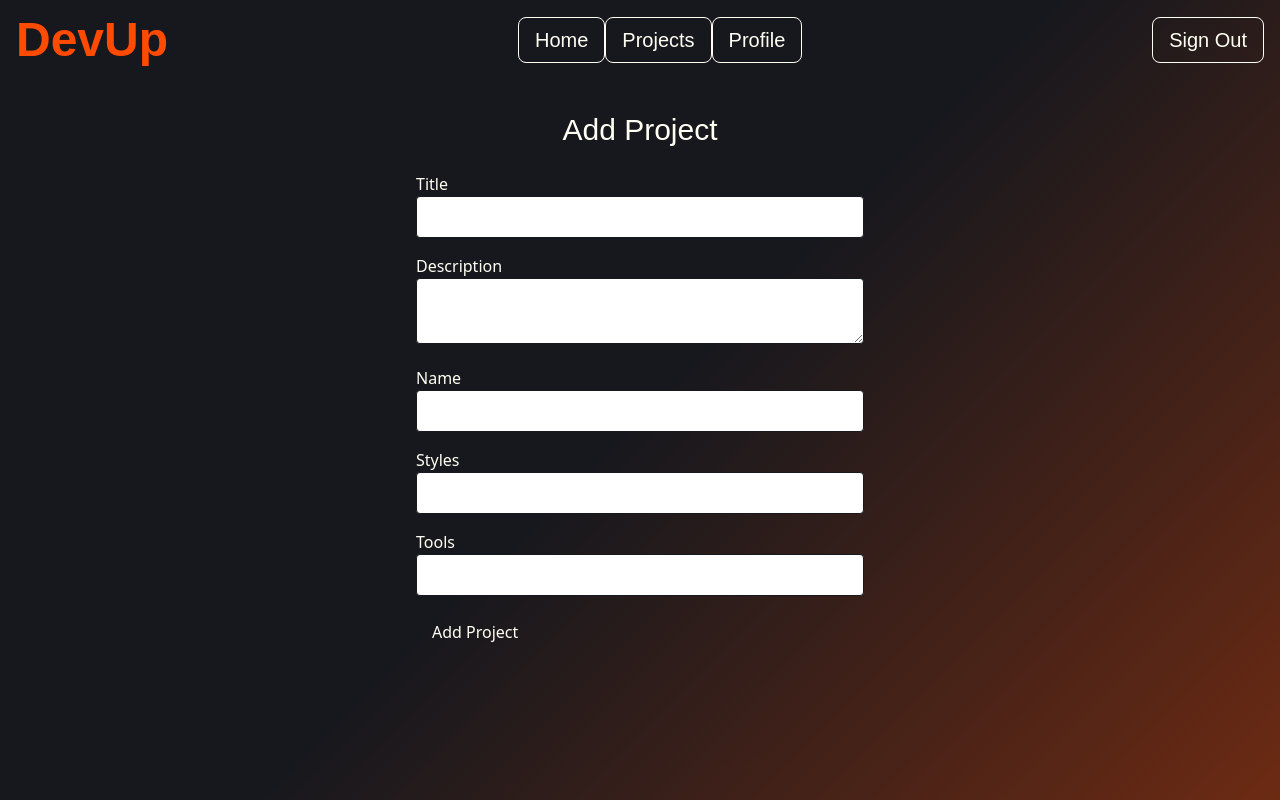
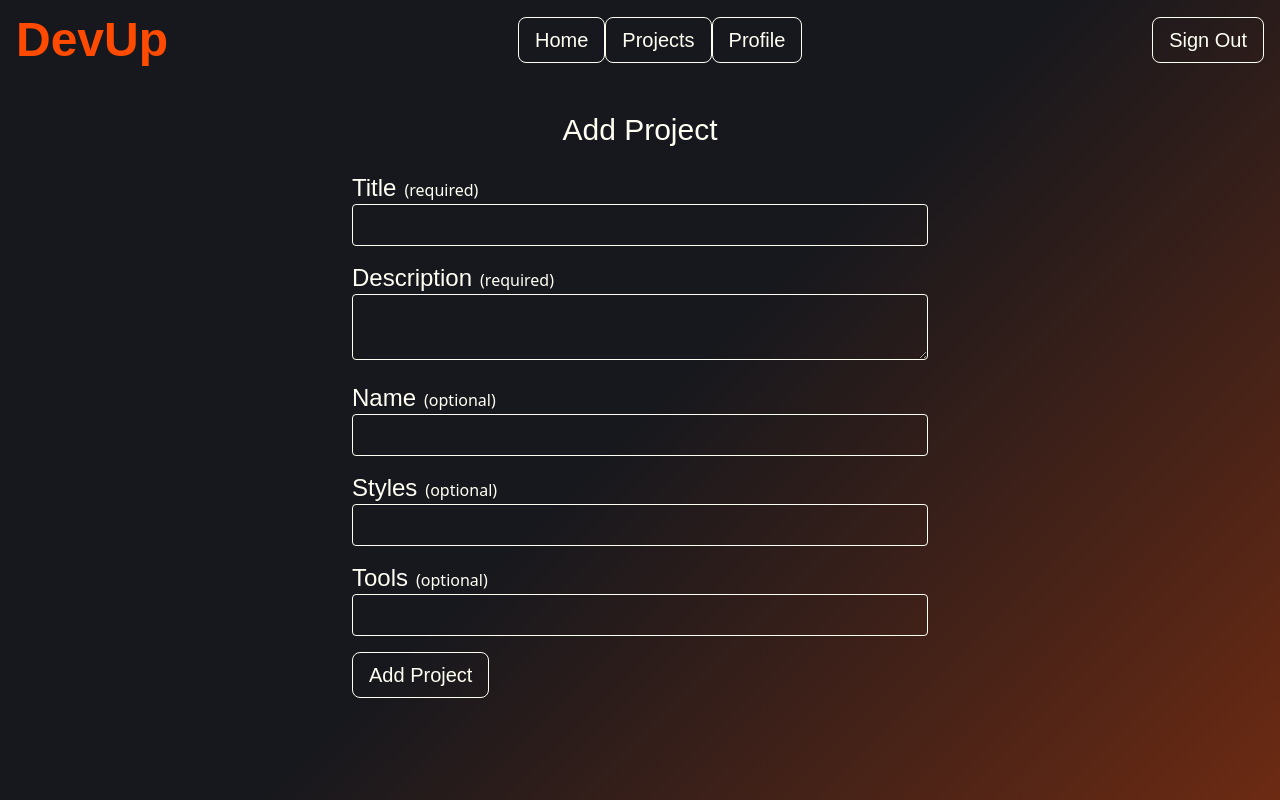
Before and after one commit to DanielShaw98/dev-up, a Next.js app: page /projects/add-project in a window 1280 px wide. Shown: the top 800 px of the page. Built offline with nearby package versions, Linux system fonts and the light colour scheme; no server answers; sample sign-in values are in the browser's storage.

Commit message:
Added transparent to tailwindcss config, added styling to add project form

```diff
--- a/app/components/addProjectForm.tsx
+++ b/app/components/addProjectForm.tsx
@@ -11,6 +11,7 @@ export default function AddProjectForm() {
   const [tools, setTools] = useState('');
   const [error, setError] = useState<string | null>(null);
   const router = useRouter(); // Initialize the useRouter hook
+  const [focusField, setFocusField] = useState<string>('');
 
   const handleSubmit = async (e: React.FormEvent) => {
     e.preventDefault();
@@ -46,62 +47,115 @@ export default function AddProjectForm() {
     }
   };
 
+  const handleFocus = (field: string) => {
+    setFocusField(field);
+  };
+
+  const handleBlur = () => {
+    setFocusField('');
+  };
+
   return (
-      <form onSubmit={handleSubmit} className="max-w-md mx-auto">
+      <form onSubmit={handleSubmit} className="max-w-xl mx-auto">
         <div className="mb-4">
-          <label htmlFor="title" className="block text-gray-700">Title</label>
+          <div className="flex items-baseline space-x-2">
+            <label htmlFor="title" className="block text-white text-2xl font-sub font-light">Title</label>
+            <p>(required)</p>
+          </div>
           <input
             id="title"
             type="text"
             value={title}
             onChange={(e) => setTitle(e.target.value)}
+            onFocus={() => handleFocus('title')}
+            onBlur={handleBlur}
             required
-            className="w-full p-2 border border-gray-300 rounded text-black"
+            className="w-full p-2 border border-white rounded font-body text-white bg-transparent"
           />
+          {focusField === 'title' && (
+          <p className="text-white mt-1 font-body">Enter a brief explanation of your project.</p>
+        )}
         </div>
         <div className="mb-4">
-          <label htmlFor="description" className="block text-gray-700">Description</label>
+          <div className="flex items-baseline space-x-2">
+            <label htmlFor="title" className="block text-white text-2xl font-sub font-light">Description</label>
+            <p>(required)</p>
+          </div>
           <textarea
             id="description"
             value={description}
             onChange={(e) => setDescription(e.target.value)}
+            onFocus={() => handleFocus('description')}
+            onBlur={handleBlur}
             required
-            className="w-full p-2 border border-gray-300 rounded text-black"
+            className="w-full p-2 border border-white rounded font-body text-white bg-transparent"
           />
+          {focusField === 'description' && (
+          <p className="text-white mt-1 font-body">
+            Enter a detailed description of the project.<br />
+            - What problem you are trying to solve.<br />
+            - Who is your target audience.<br />
+            - Why you want to build this project.
+          </p>
+        )}
         </div>
         <div className="mb-4">
-          <label htmlFor="name" className="block text-gray-700">Name</label>
+          <div className="flex items-baseline space-x-2">
+            <label htmlFor="title" className="block text-white text-2xl font-sub font-light">Name</label>
+            <p>(optional)</p>
+          </div>
           <input
             id="name"
             type="text"
             value={name}
             onChange={(e) => setName(e.target.value)}
-            className="w-full p-2 border border-gray-300 rounded text-black"
+            onFocus={() => handleFocus('name')}
+            onBlur={handleBlur}
+            className="w-full p-2 border border-white rounded font-body text-white bg-transparent"
           />
+          {focusField === 'name' && (
+          <p className="text-white mt-1 font-body">Provide your project name if you have one.</p>
+        )}
         </div>
         <div className="mb-4">
-          <label htmlFor="styles" className="block text-gray-700">Styles</label>
+          <div className="flex items-baseline space-x-2">
+            <label htmlFor="title" className="block text-white text-2xl font-sub font-light">Styles</label>
+            <p>(optional)</p>
+          </div>
           <input
             id="styles"
             type="text"
             value={styles}
             onChange={(e) => setStyles(e.target.value)}
-            className="w-full p-2 border border-gray-300 rounded text-black"
+            onFocus={() => handleFocus('styles')}
+            onBlur={handleBlur}
+            className="w-full p-2 border border-white rounded font-body text-white bg-transparent"
           />
+          {focusField === 'styles' && (
+          <p className="text-white mt-1 font-body">Specify any styles, themes, colours, fonts you want for your project.</p>
+        )}
         </div>
         <div className="mb-4">
-          <label htmlFor="tools" className="block text-gray-700">Tools</label>
+          <div className="flex items-baseline space-x-2">
+            <label htmlFor="title" className="block text-white text-2xl font-sub font-light">Tools</label>
+            <p>(optional)</p>
+          </div>
           <input
             id="tools"
             type="text"
             value={tools}
             onChange={(e) => setTools(e.target.value)}
-            className="w-full p-2 border border-gray-300 rounded text-black"
+            onFocus={() => handleFocus('tools')}
+            onBlur={handleBlur}
+            className="w-full p-2 border border-white rounded font-body text-white bg-transparent"
           />
+          {focusField === 'tools' && (
+          <p className="text-white mt-1 font-body">List any tools or technologies you want to use in your project.</p>
+        )}
         </div>
         <button
           type="submit"
-          className="px-4 py-2 bg-blue-500 text-white rounded hover:bg-blue-600"
+          className="text-white hover:text-orange font-sub font-light text-lg md:text-xl transition-all duration-200 ease-in-out px-4 py-2 border border-white rounded-lg hover:rounded-3xl hover:border-orange"
         >
           Add Project
         </button>
--- a/package.json
+++ b/package.json
@@ -24,11 +24,12 @@
     "@types/node": "^20",
     "@types/react": "^18",
     "@types/react-dom": "^18",
+    "autoprefixer": "^10.4.20",
     "eslint": "^8",
     "eslint-config-next": "14.2.5",
     "postcss": "^8",
     "prisma": "^5.17.0",
-    "tailwindcss": "^3.4.7",
+    "tailwindcss": "^3.4.9",
     "typescript": "^5"
   }
 }
--- a/tailwind.config.ts
+++ b/tailwind.config.ts
@@ -11,7 +11,8 @@ const config: Config = {
       black: "#17181D",
       grey: "#506872",
       orange: "#FF4A01",
-      white: "#FFFFF3"
+      white: "#FFFFF3",
+      transparent: "transparent",
     },
     extend: {
       backgroundImage: {
```
Also changed, not shown: 1 other file (tests, documents, lock files or other folders).
